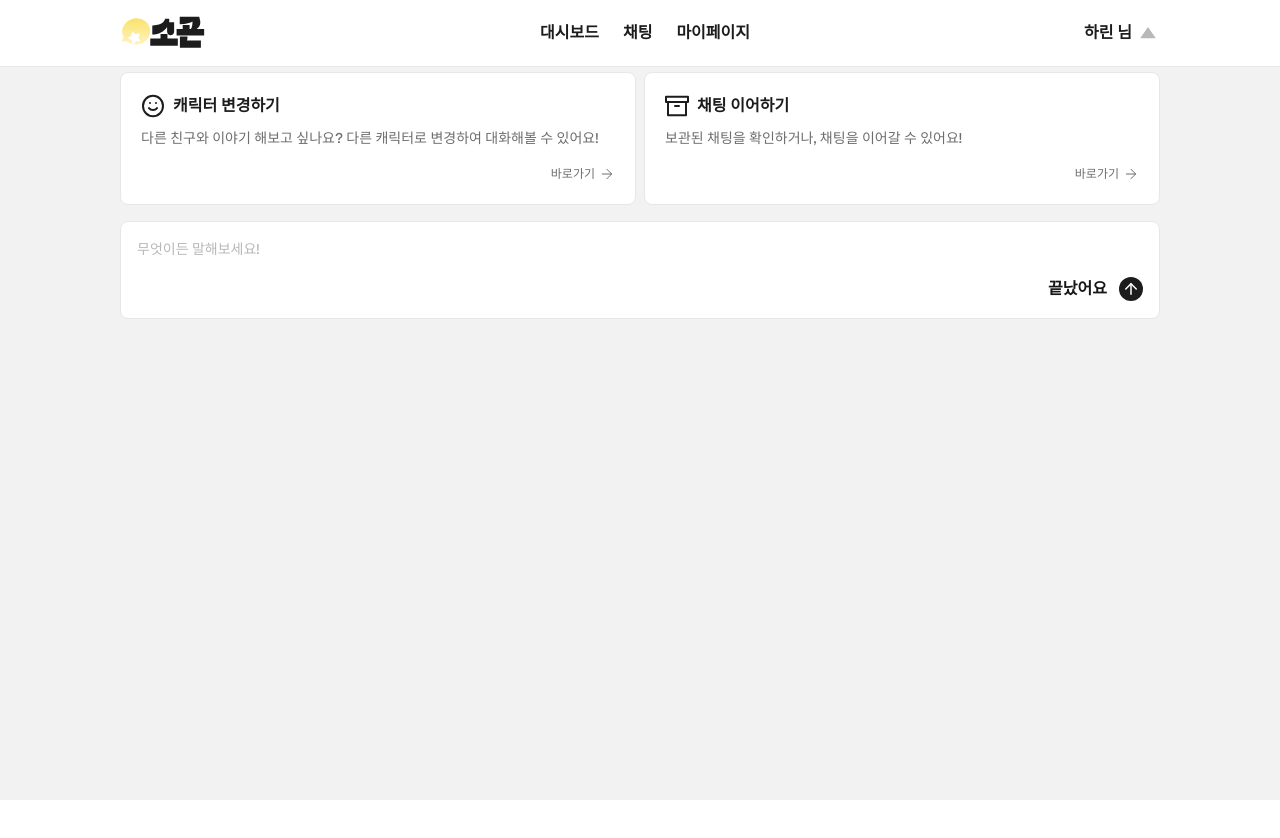
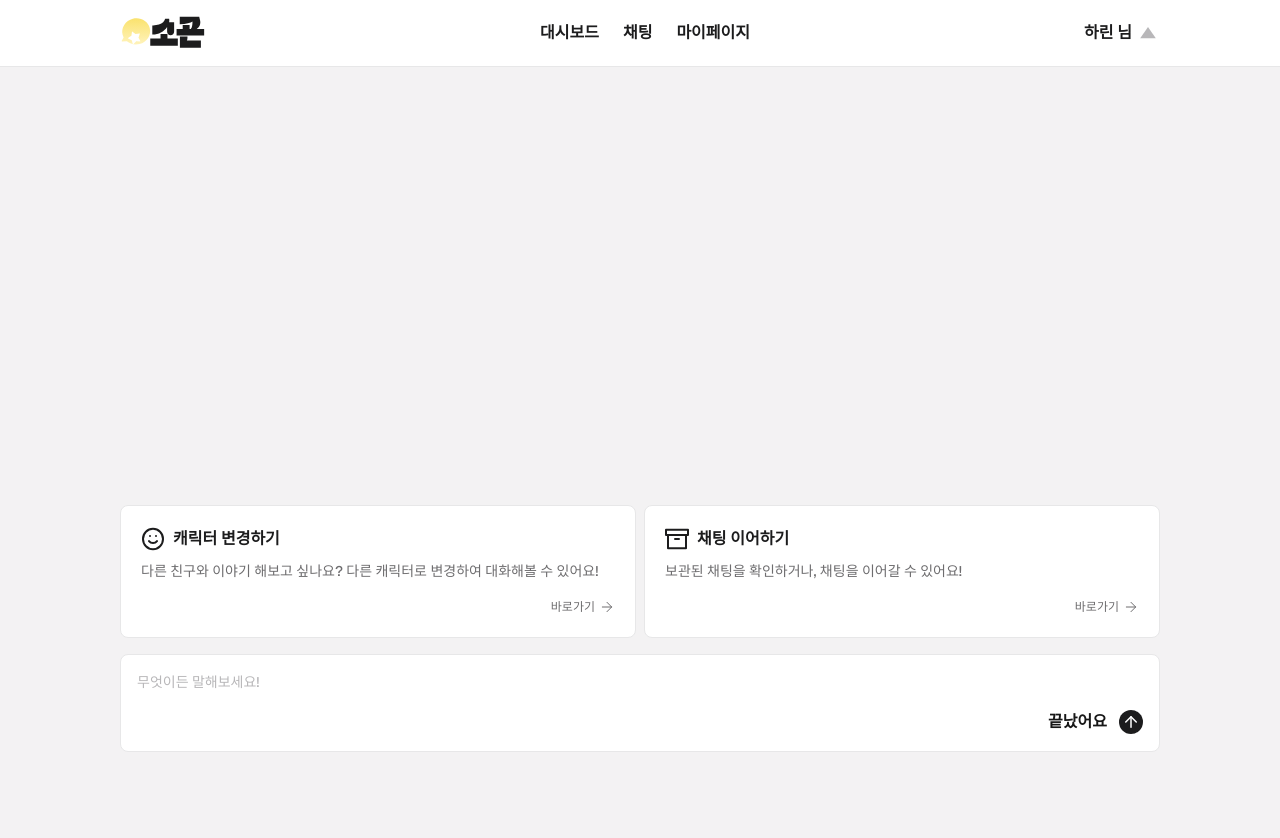
Before and after one commit to sogon-bssm/Sogon-FE, a Next.js app: page /chat in a window 1280 px wide. Shown: the top 838 px of the page. Before the commit the page ends 800 px from the top, so only its background shows below. Built offline with nearby package versions, Linux system fonts and the light colour scheme.

Commit message:
feat:: actionCard 동적 연결

```diff
--- a/src/app/chat/page.tsx
+++ b/src/app/chat/page.tsx
@@ -11,17 +11,6 @@ const chatMock = [
     isUser: true,
     content:
       '아니, 나 오늘 너무 힘들었어... 진짜 너무 힘들어서 말이 안나옫ㄴ다. 그냥 아무것도안 하고 싶어 너무 지친다. 진짜 다 냅두고 냅다 집에 가버리고 싶다 ',
-  },
-  {
-    chatId: 124,
-    isUser: false,
-    content: '허거덩 허거덩스',
-  },
-  {
-    chatId: 125,
-    isUser: true,
-    content:
-      '너 왜 공감을 그거밖에 안 해줘? 진짜 실망이야 이제부터 다른 캐릭ㅌ처랑 대화할거야 너랑 대화 안할래. 마지막 기회다 제대로 대답해 나랑 계속 얘기하고 싶으면...',
   },
   {
     chatId: 126,
@@ -43,28 +32,6 @@ const chatMock = [
     isUser: true,
     content: '진짜 힘들e다',
   },
-  {
-    chatId: 130,
-    isUser: false,
-    content: '무슨 일이야!!!',
-  },
-  {
-    chatId: 131,
-    isUser: true,
-    content:
-      '솔직히 무슨 일 있었는지는 못말하겠는데 그렇지만 너가 날 위로해주고 내 탓 아니라고 하고 내 잘못 하나도 없고 수고했다고 말해주면 좋겠어... 근데 내가 무슨 일 있었는지는 못 말해 알겠지?',
-  },
-  {
-    chatId: 132,
-    isUser: false,
-    content:
-      '네가 무슨 일 있었는지 말도 안하고 내가 너의 잘못이 아니라고 단정 지을 수는 없어... 너가 잘못했을 수도 있잖아',
-  },
-  {
-    chatId: 133,
-    isUser: true,
-    content: '너랑 대화 안해...',
-  },
 ];
 
 const Chat = () => {
@@ -73,7 +40,7 @@ const Chat = () => {
 
   return (
     <div className="flex h-full w-full flex-col px-4 md:px-8 lg:px-[7.5rem]">
-      <div className="space-y-base flex-1">
+      <div className="space-y-base min-h-screen flex-1">
         {!!sessionId &&
           chatMock.map((item) => (
             <ChatBubble key={item.chatId} isUser={item.isUser} content={item.content} />
@@ -86,11 +53,13 @@ const Chat = () => {
               name="character"
               title="캐릭터 변경하기"
               description="다른 친구와 이야기 해보고 싶나요? 다른 캐릭터로 변경하여 대화해볼 수 있어요!"
+              onClick={() => console.log('클릭')}
             />
             <ActionCard
               name="store"
               title="채팅 이어하기"
               description="보관된 채팅을 확인하거나, 채팅을 이어갈 수 있어요!"
+              link="/chat/history"
             />
           </div>
         )}
--- a/src/features/chat/components/actionCard.tsx
+++ b/src/features/chat/components/actionCard.tsx
@@ -1,10 +1,14 @@
 import Image from 'next/image';
+import Link from 'next/link';
+
 interface ActionCardProps {
   name: 'character' | 'store';
   title: string;
   description: string;
+  link?: string;
+  onClick?: () => void;
 }
-const ActionCard = ({ name, title, description }: ActionCardProps) => {
+const ActionCard = ({ name, title, description, link, onClick }: ActionCardProps) => {
   return (
     <div className="p-lg gap-base flex w-full flex-1 flex-col justify-end rounded-sm border border-gray-300 bg-white">
       <div className="gap-sm flex w-full flex-col font-sans">
@@ -14,10 +18,23 @@ const ActionCard = ({ name, title, description }: ActionCardProps) => {
         </div>
         <p className="text-sm font-medium text-gray-600">{description}</p>
       </div>
-      <button className="gap-xs flex w-fit cursor-pointer flex-row items-center self-end border-b border-white hover:border-gray-400">
-        <p className="font-regular text-xs text-gray-600">바로가기</p>
-        <Image src="/icon/arrow-right.svg" alt="바로가기 아이콘" width={16} height={16} />
-      </button>
+      {link ? (
+        <Link
+          href={link}
+          className="gap-xs flex w-fit cursor-pointer flex-row items-center self-end border-b border-white hover:border-gray-400"
+        >
+          <p className="font-regular text-xs text-gray-600">바로가기</p>
+          <Image src="/icon/arrow-right.svg" alt="바로가기 아이콘" width={16} height={16} />
+        </Link>
+      ) : (
+        <button
+          onClick={onClick}
+          className="gap-xs flex w-fit cursor-pointer flex-row items-center self-end border-b border-white hover:border-gray-400"
+        >
+          <p className="font-regular text-xs text-gray-600">바로가기</p>
+          <Image src="/icon/arrow-right.svg" alt="바로가기 아이콘" width={16} height={16} />
+        </button>
+      )}
     </div>
   );
 };
```
